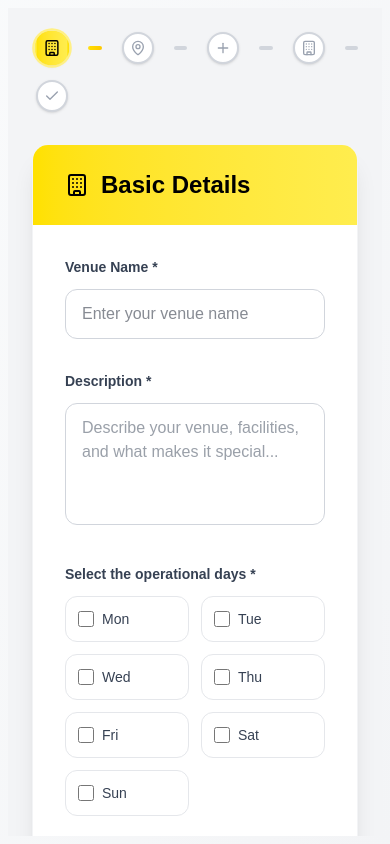
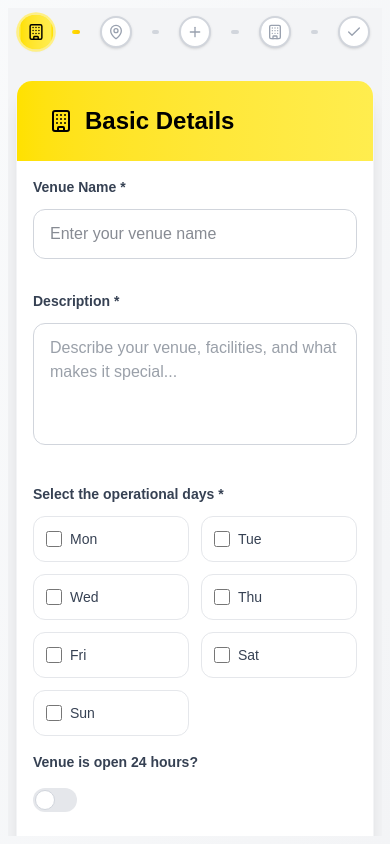
Before and after one commit to rankshell-tech/ofside-onboarding, a Next.js app: page /onboarding in a window 390 px wide. Built offline with nearby package versions, Linux system fonts and the light colour scheme.

Commit message:
fixed padding

```diff
--- a/src/app/onboarding/page.tsx
+++ b/src/app/onboarding/page.tsx
@@ -1311,7 +1311,7 @@ export default function VenueOnboardingPage() {
         </div>
 
         {/* Progress Indicator */}
-        <div className="w-full lg:w-2/3 bg-gray-100 overflow-y-auto p-6" ref={rightRef}>
+        <div className="w-full lg:w-2/3 bg-gray-100 overflow-y-auto p-2 sm:p-6" ref={rightRef}>
           <div className="mb-12">
           <div className="flex flex-wrap items-center justify-between gap-4 mb-8">
   {steps.map((step, index) => (
@@ -1377,7 +1377,7 @@ export default function VenueOnboardingPage() {
                 </div>
 
                 {/* Step Content */}
-                <div className="p-8 min-h-[400px]">
+                <div className="p-4 sm:p-8 min-h-[400px]">
                     {renderStepContent()}
                 </div>
 
```
